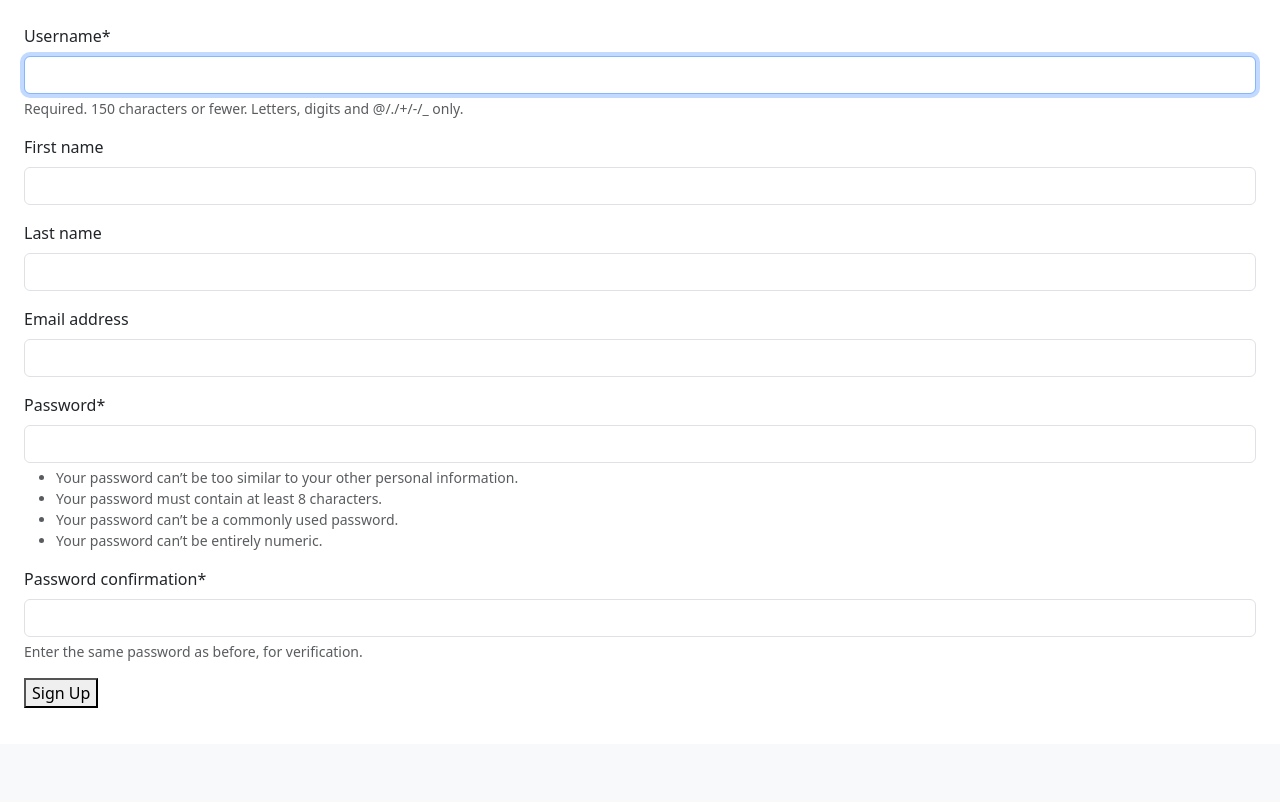
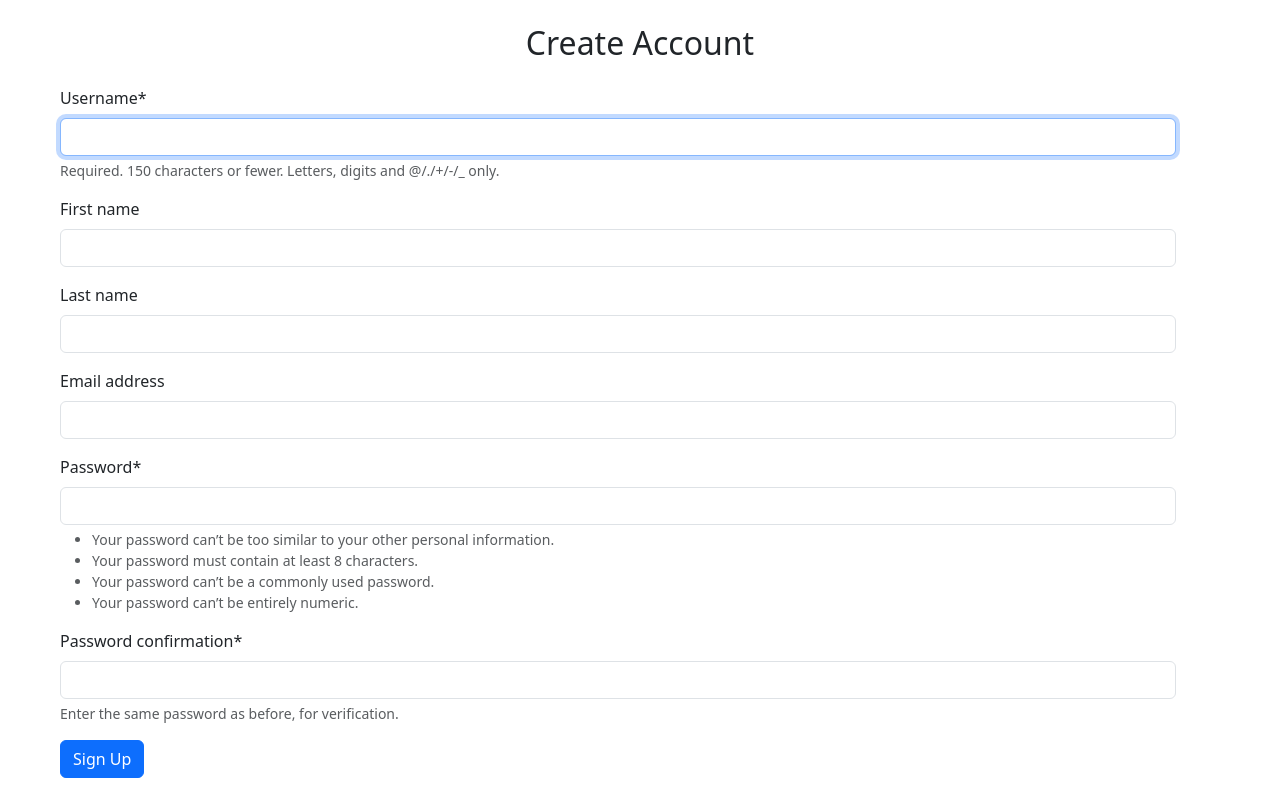
Before and after one commit to techtobit/Library-Management-System, a Django app: page /auth/register/ in a window 1280 px wide. Shown: the part 56-858 px from the top of the page. Before the commit the page ends 764 px from the top, so only its background shows below. Run offline with Django 3.2, Linux system fonts and the light colour scheme; some libraries are stand-ins or nearby versions.

Commit message:
Production Ready

```diff
--- a/Books/templates/addBooks.html
+++ b/Books/templates/addBooks.html
@@ -6,6 +6,6 @@
 <form method="post" enctype="multipart/form-data">
 	{% csrf_token %}
 		{{form|crispy}}
-			<input class='btn btn-primary' type="submit" name="submit" value="Login" />
+		<button type="submit" class="btn btn-primary">Add Book</button>
 </form>
 {% endblock content %}
--- a/Books/templates/addBooksCategory.html
+++ b/Books/templates/addBooksCategory.html
@@ -6,6 +6,6 @@
 <form method="post" >
 	{% csrf_token %}
 		{{form|crispy}}
-			<input class='btn btn-primary' type="submit" name="submit" value="Add" />
+		<button type="submit" class="btn btn-primary">Add Book Category</button>
 </form>
 {% endblock content %}
--- a/Core/templates/base.html
+++ b/Core/templates/base.html
@@ -15,7 +15,8 @@
 
 <body class="bg-green-50">
 	{% include "nav.html" %}
-	<div class="px-4 mt-4">
+	<div class="p4 m-4">
+		{% block title %}{% endblock %}
 			{% block content %}
 			{% endblock content %}
 	</div>
--- a/User/templates/login.html
+++ b/User/templates/login.html
@@ -1,5 +1,7 @@
 {% extends "base.html" %}
-{% block title %}Sign Up{% endblock %}
+{% block title %}
+<h2 class='d-flex justify-content-center' >Login you accoung</h2>
+{% endblock %}
 
 {% block content %}
 {% load crispy_forms_tags %}
@@ -9,7 +11,7 @@
 	<label for="">{{context.email}}</label>
 	<table>
 		{{form|crispy}}
-			<input type="submit" name="submit" value="Login" /></td>
+		<button type="submit" class="btn btn-primary">Login</button>
 	</table>
 </form>
 {% endblock content %}
--- a/User/templates/register.html
+++ b/User/templates/register.html
@@ -1,12 +1,17 @@
 {% extends "base.html" %}
-{% block title %}Sign Up{% endblock %}
+{% block title %}
+<h2 class='d-flex justify-content-center' >Create Account</h2>
+{% endblock %}
 
 {% load crispy_forms_tags %}
 
 {% block content %}
-<form method="post">
+<div class='container m-4'>
+  <form method="post" >
     {% csrf_token %}
     {{form|crispy}}
-    <button type="submit">Sign Up</button>
+    <button type="submit" class="btn btn-primary">Sign Up</button>
   </form>
+</div>
+
 {% endblock %}
```
